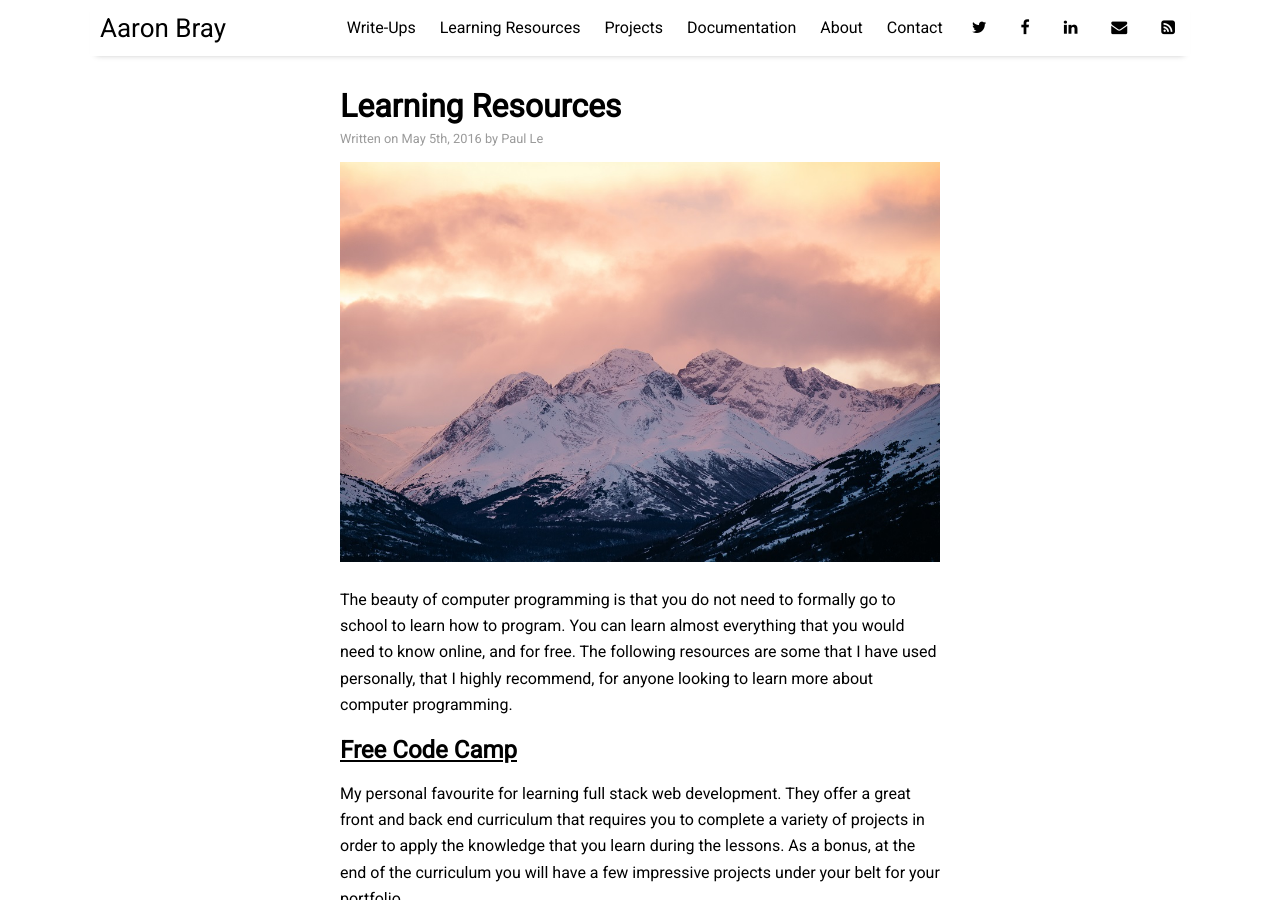
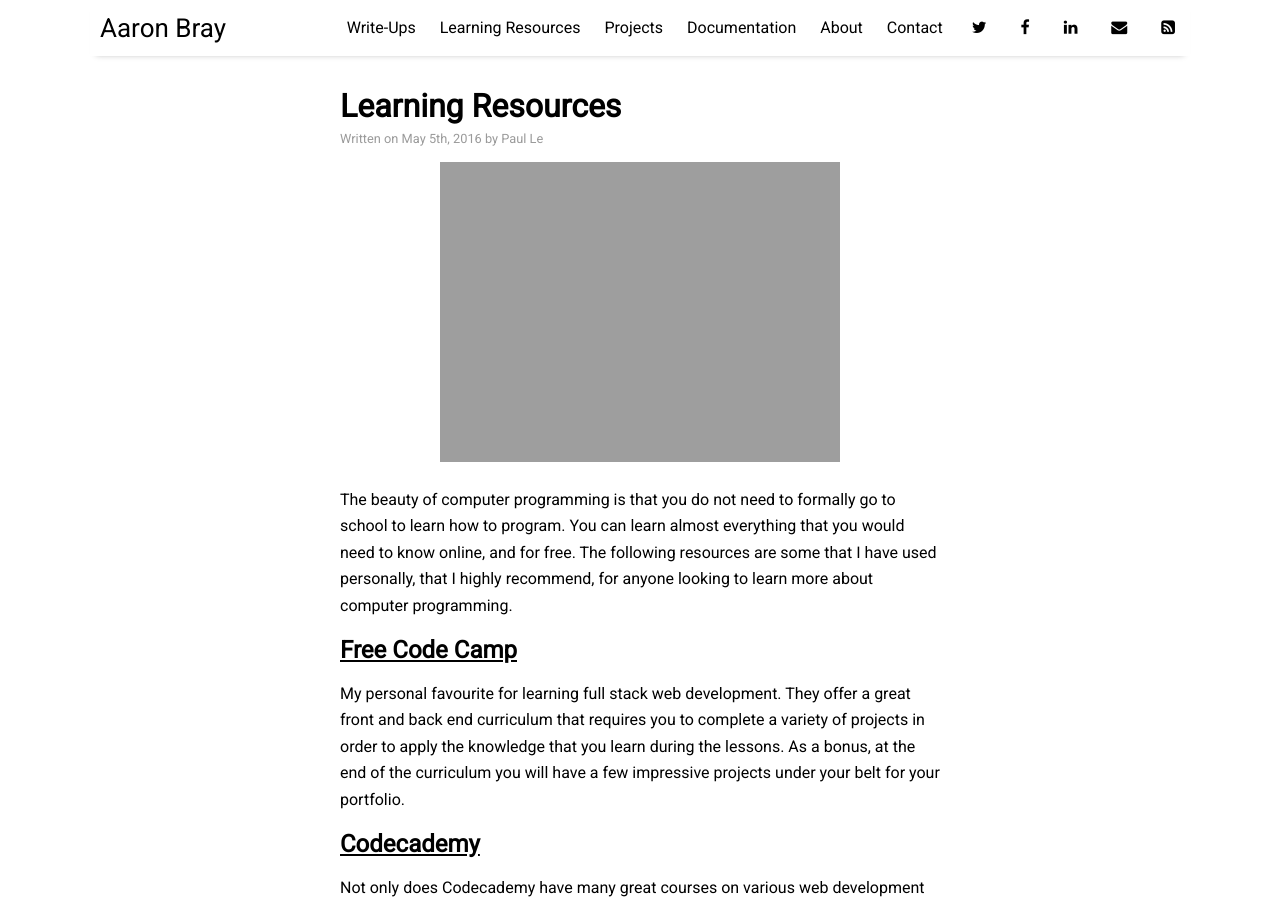
Before and after one commit to AaronBray/AaronBray.github.io, a Jekyll site: the page built from _posts/2016-05-05-learning-resources.md, in a window 1280 px wide and 900 px high. Built offline with Jekyll 4.4.1, drawn with Linux system fonts in a browser that asks for light colours; nearby versions of some CDN libraries.

Commit message:
Update 2016-05-05-learning-resources.md

```diff
--- a/_posts/2016-05-05-learning-resources.md
+++ b/_posts/2016-05-05-learning-resources.md
@@ -4,7 +4,7 @@ title: "Learning Resources"
 author: "Paul Le"
 categories: resources
 tags: [documentation,sample]
-image: arctic-2.jpg
+image: personal-data.jpg
 ---
 
 The beauty of computer programming is that you do not need to formally go to school to learn how to program. You can learn almost everything that you would need to know online, and for free. The following resources are some that I have used personally, that I highly recommend, for anyone looking to learn more about computer programming.
```
